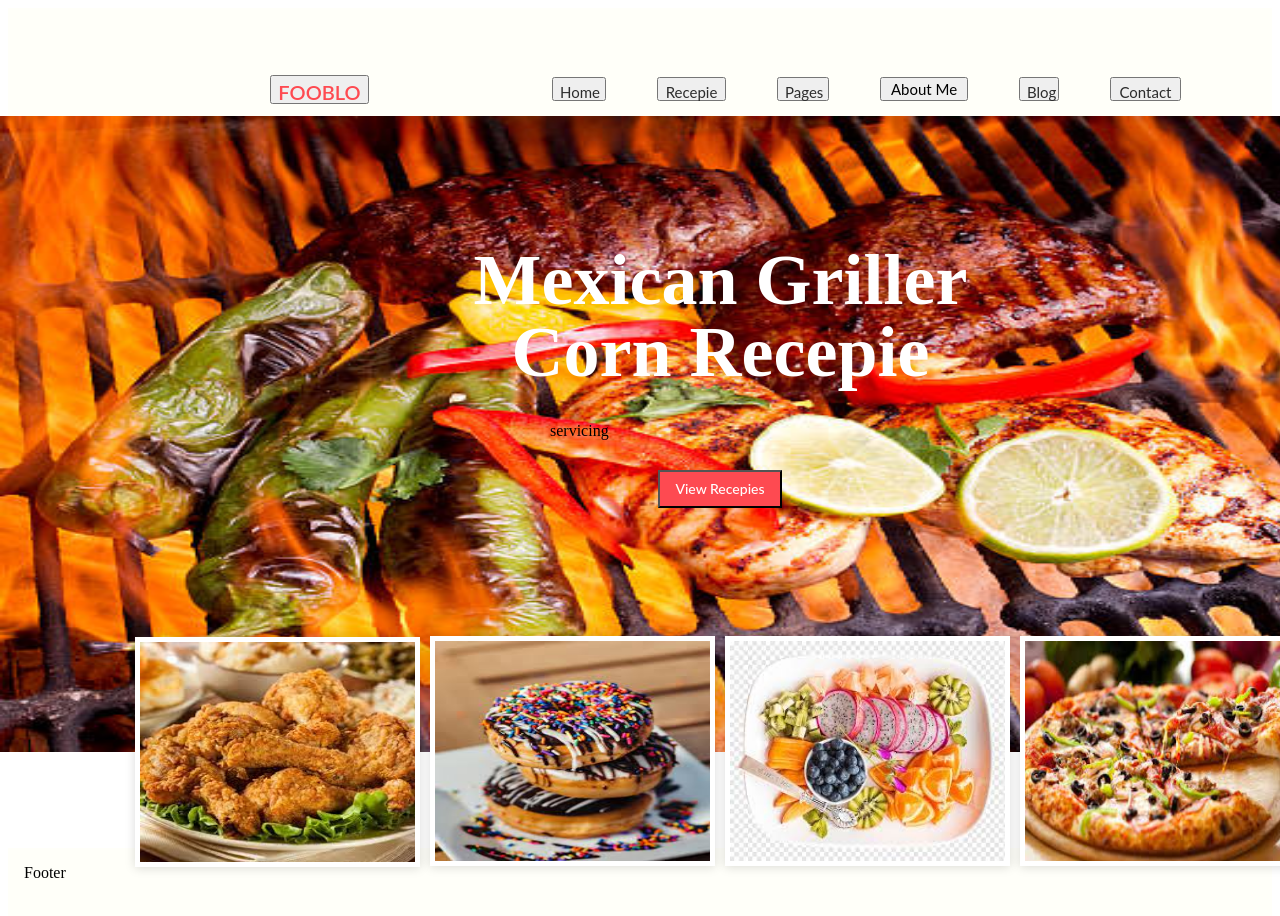
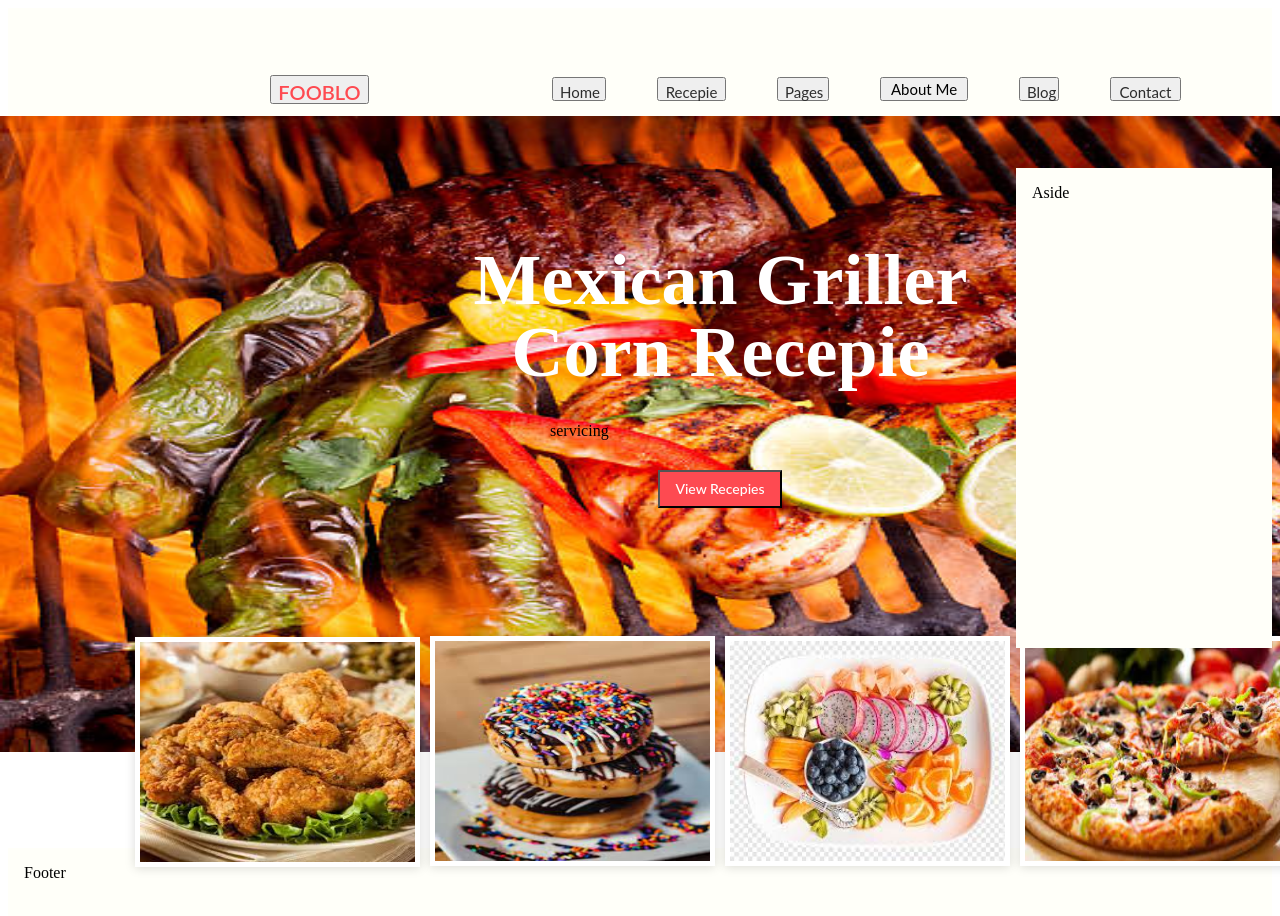
Before and after one commit to anitabgp/food-blog, an Angular app: page / in a window 1280 px wide. Shown: the top 916 px of the page. Built offline with nearby package versions, Linux system fonts and the light colour scheme.

Commit message:
removed unused

```diff
--- a/src/app/app.component.html
+++ b/src/app/app.component.html
@@ -14,8 +14,10 @@
     <img src="assets\pizza.jpg" class="rectangle7">
   </article>
   <nav>
+    nav
   </nav>
   <aside>
+    Aside
   </aside>
 </div>
 <footer>Footer</footer>
--- a/src/app/app.component.scss
+++ b/src/app/app.component.scss
@@ -58,6 +58,7 @@
  nav,
  aside {
    padding: 1em;
+   z-index: 111;
  }
 
  header,
```
